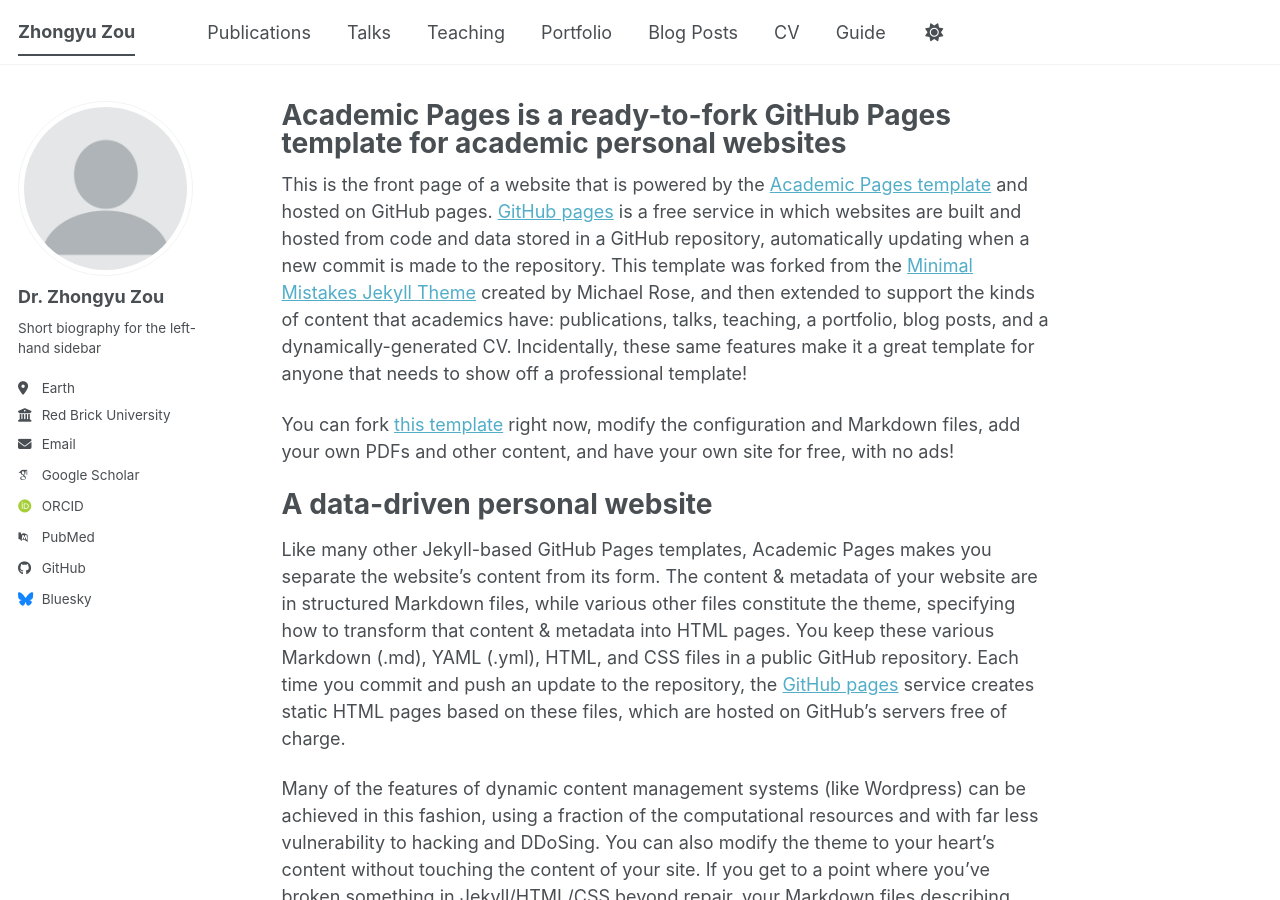
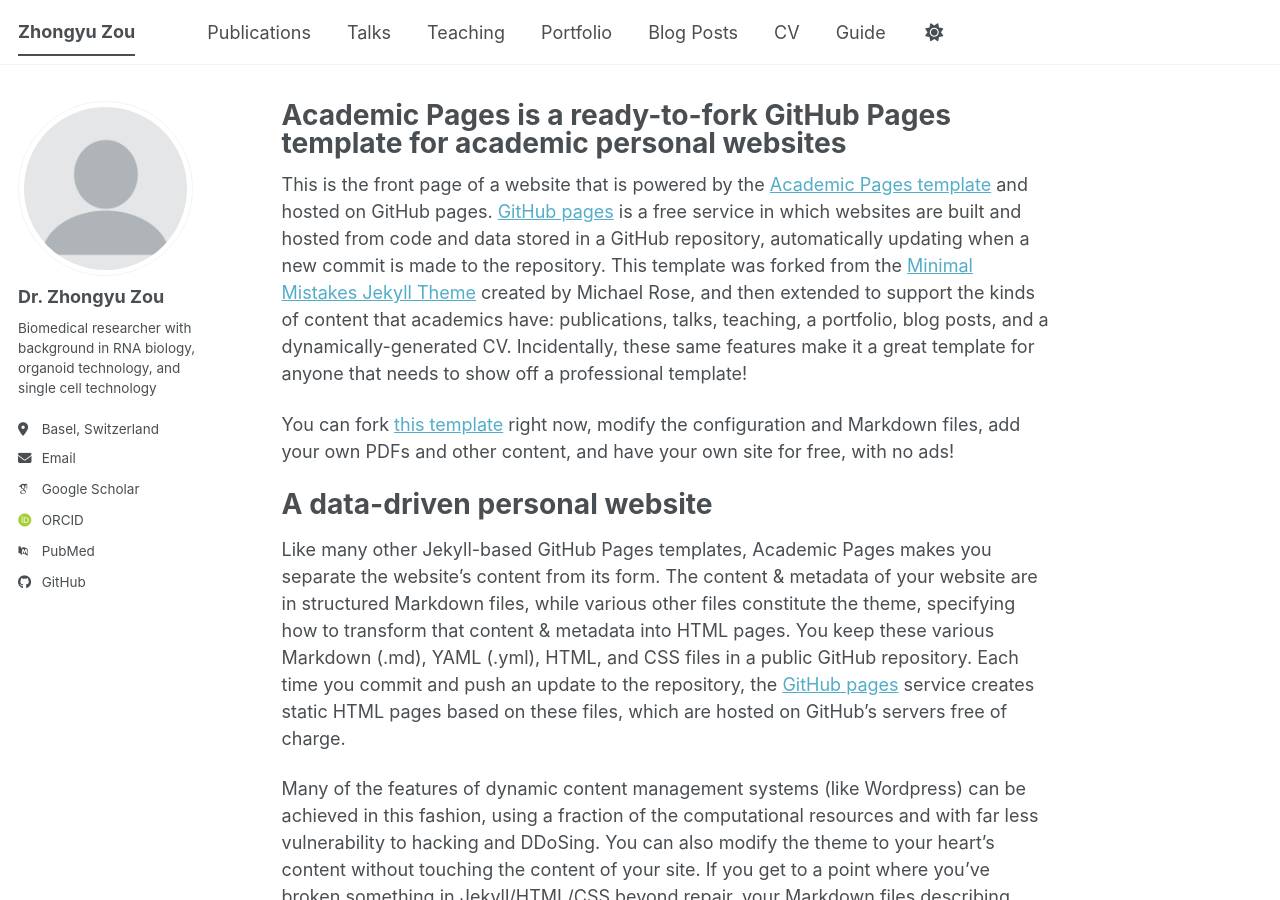
Before and after one commit to zhongyu-zou/zhongyu-zou.github.io, a Jekyll site: the page built from _pages/about.md, in a window 1280 px wide and 900 px high. Built offline with Jekyll 4.4.1, drawn with Linux system fonts in a browser that asks for light colours; some web fonts are replaced; a script bundle is joined from its source files by our own code; library files that are not in the unit come from our copies.

Commit message:
Update personal details in _config.yml
Updated personal information including bio, location, employer, and email. Changed PubMed link to reflect correct author.

```diff
--- a/_config.yml
+++ b/_config.yml
@@ -26,11 +26,11 @@
   avatar           : "profile.png"
   name             : "Dr. Zhongyu Zou"
   pronouns         : # example: "she/her"
-  bio              : "Short biography for the left-hand sidebar"
-  location         : "Earth"
-  employer         : "Red Brick University"
+  bio              : "Biomedical researcher with background in RNA biology, organoid technology, and single cell technology"
+  location         : "Basel, Switzerland"
+  employer         : #"Red Brick University"
   uri              : # URL
-  email            : "none@example.org"
+  email            : "zzou4171@gmail.com"
 
   # Academic websites
   academia         : # URL
@@ -41,7 +41,7 @@
   orcid            : "https://orcid.org/0000-0001-7152-5435"
   semantic         : # URL
   ssrn             : # URL
-  pubmed           : "https://www.ncbi.nlm.nih.gov/pubmed/?term=john+snow"
+  pubmed           : "https://www.ncbi.nlm.nih.gov/pubmed/?term=zhongyu+zou"
   researchgate     : # URL
   scopus           : # URL
   zotero           : # URL
@@ -57,7 +57,7 @@
 
   # Social media
   artstation       : # Username
-  bluesky          : "bsky.app" # Replace this with you Bluesky username
+  bluesky          : # Replace this with you Bluesky username
   facebook         : # Username
   flickr           : # Username
   foursquare       : # Username
```
